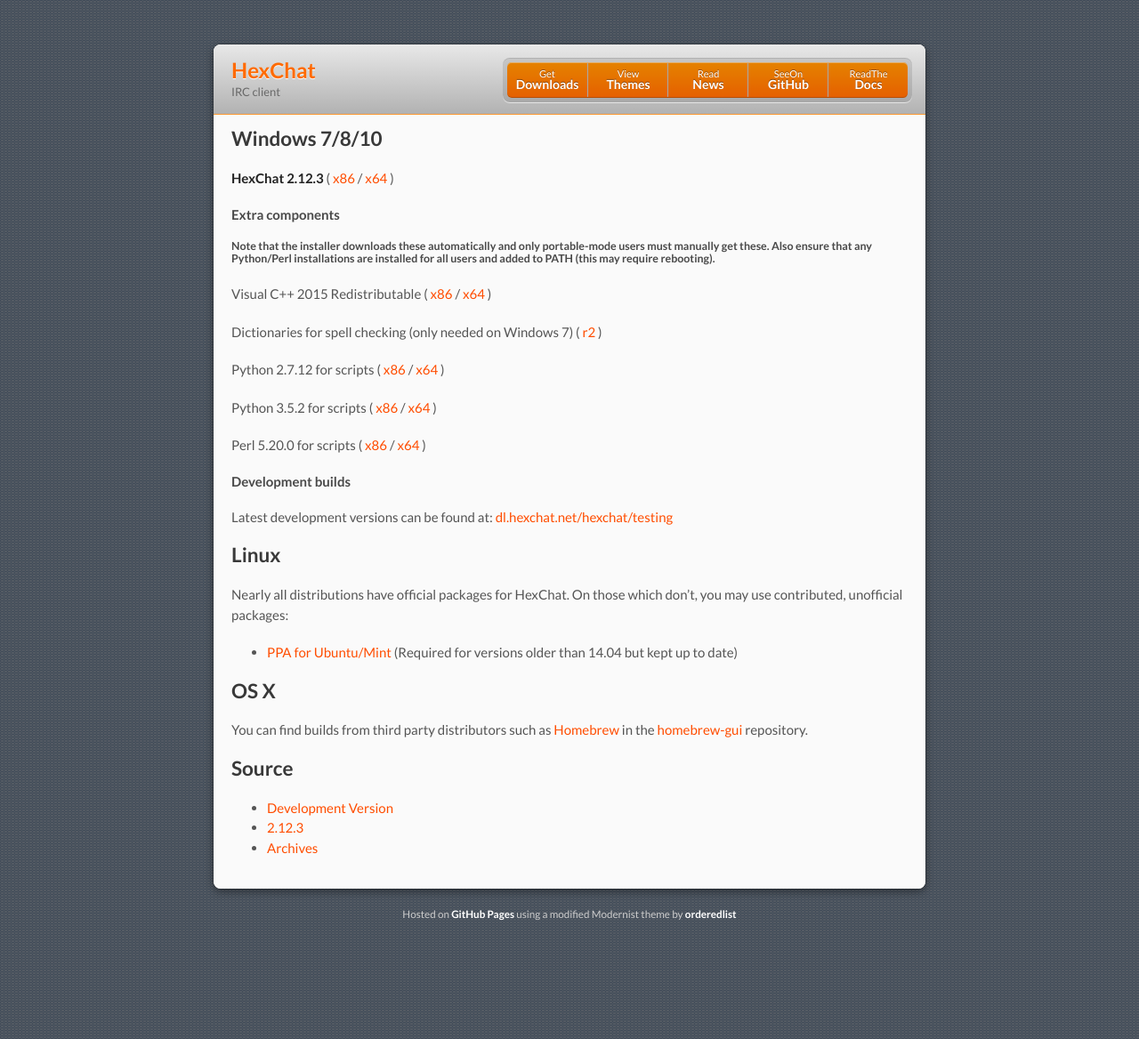
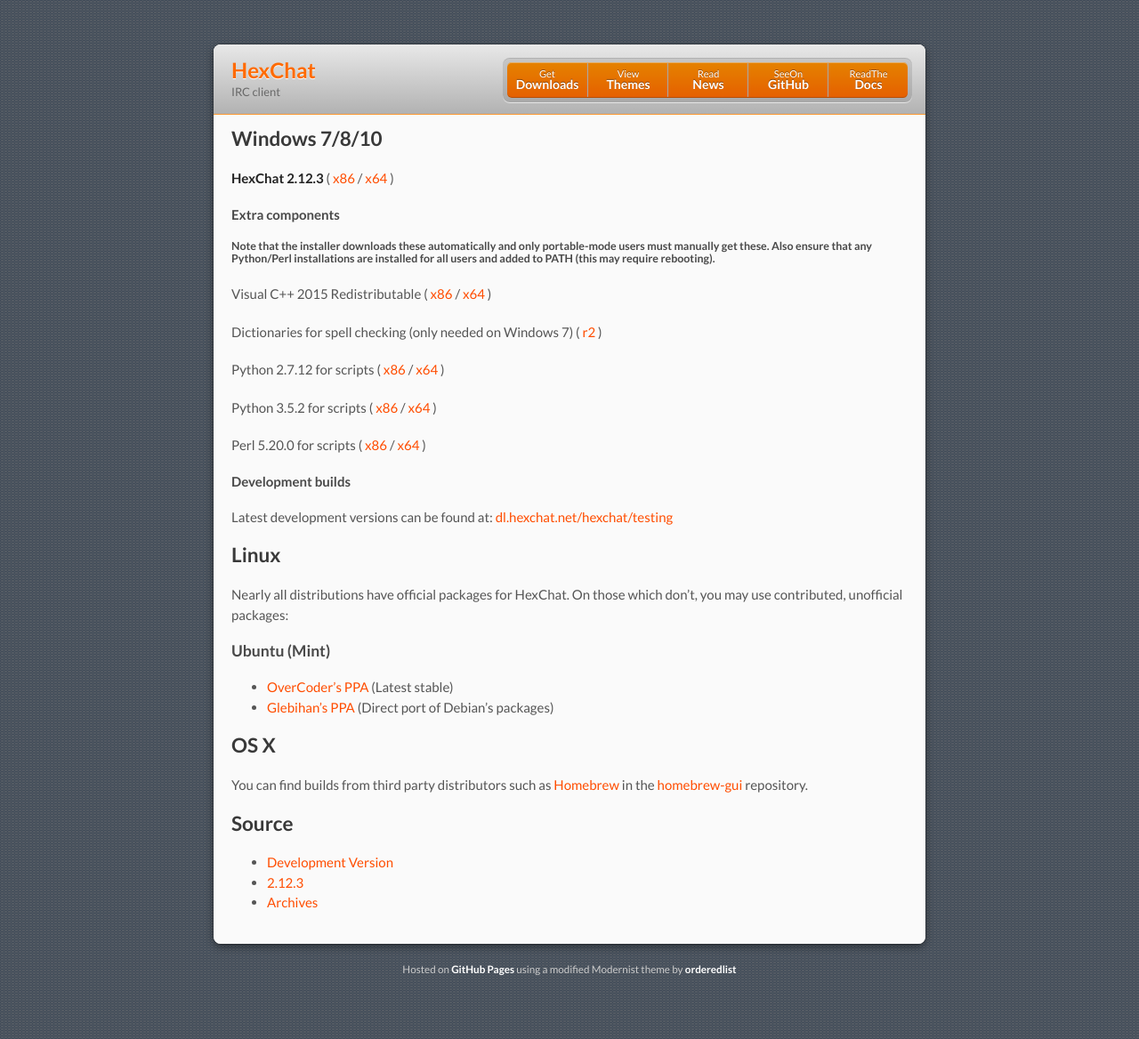
Before and after one commit to hexchat/hexchat.github.com, a Jekyll site: the page built from downloads.md, in a window 1280 px wide. Shown: the whole page at 89% size. Built offline with Jekyll 4.4.1, drawn with Linux system fonts in a browser that asks for light colours.

Commit message:
Update downloads.md

```diff
--- a/downloads.md
+++ b/downloads.md
@@ -29,7 +29,10 @@
 ## Linux
 Nearly all distributions have official packages for HexChat. On those which don't, you may use contributed, unofficial packages:
 
-- [PPA for Ubuntu/Mint](https://launchpad.net/~gwendal-lebihan-dev/+archive/hexchat-stable) (Required for versions older than 14.04 but kept up to date)
+### Ubuntu (Mint)
+
+- [OverCoder's PPA](https://launchpad.net/~overcoder/+archive/ubuntu/hexchat) (Latest stable)
+- [Glebihan's PPA](https://launchpad.net/~gwendal-lebihan-dev/+archive/hexchat-stable) (Direct port of Debian's packages)
 
 ## OS X
 
```
